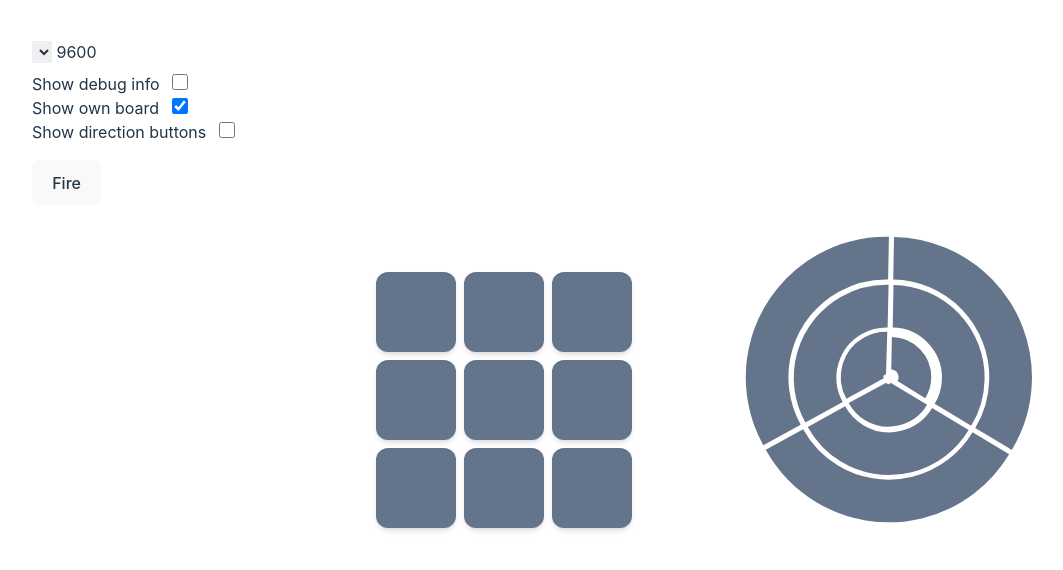
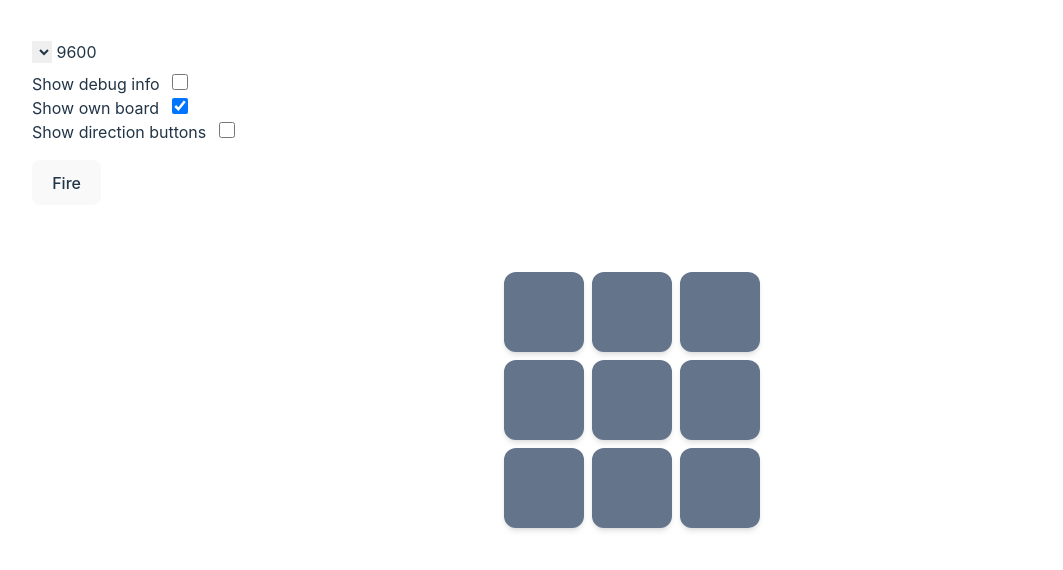
Before and after one commit to Vuferen/battleship-tauri, a Svelte app: page / in a window 1280 px wide. Shown: the top 570 px of the page, without its empty margins (8-1071 px from the left). Built offline with nearby package versions, Linux system fonts and the light colour scheme.

Commit message:
End screen

```diff
--- a/src/App.svelte
+++ b/src/App.svelte
@@ -157,8 +157,20 @@
 		</div>
 	</div>
 
+	{#if gameState == GameState.Setup}
+		<div style="grid-template-columns: repeat({cols}, auto); grid-template-rows: repeat({rows}, auto);" class="board my grid gap-2">
+			{#each myBoard as cell, i}
+				<div class="w-20 h-20 text-sm bg-slate-500 rounded-xl grid content-center shadow-md {getCellClasses(cell, cursorPosition)}">
+					{#if showDebug}
+						<p>{cell.index}</p>
+						<p>Ship: {cell.ship}</p>
+						<p>Hit: {cell.hit}</p>
+					{/if}
+				</div>
+			{/each}
+		</div>
+	{:else if gameState == GameState.Fire}
 		<div class="game w-fit">
-		<span>{endMessage}</span>
 			{#if showMyBoard}
 				<div style="grid-template-columns: repeat({cols}, auto); grid-template-rows: repeat({rows}, auto);" class="board my grid gap-2">
 					{#each myBoard as cell, i}
@@ -198,6 +210,9 @@
 				{/each}
 			</div> -->
 		</div>
+	{:else if gameState == GameState.End}
+		<h1>{endMessage}</h1>
+	{/if}
 </main>
 
 <style>
```
Lines whose indentation alone changed are shown as unchanged.
